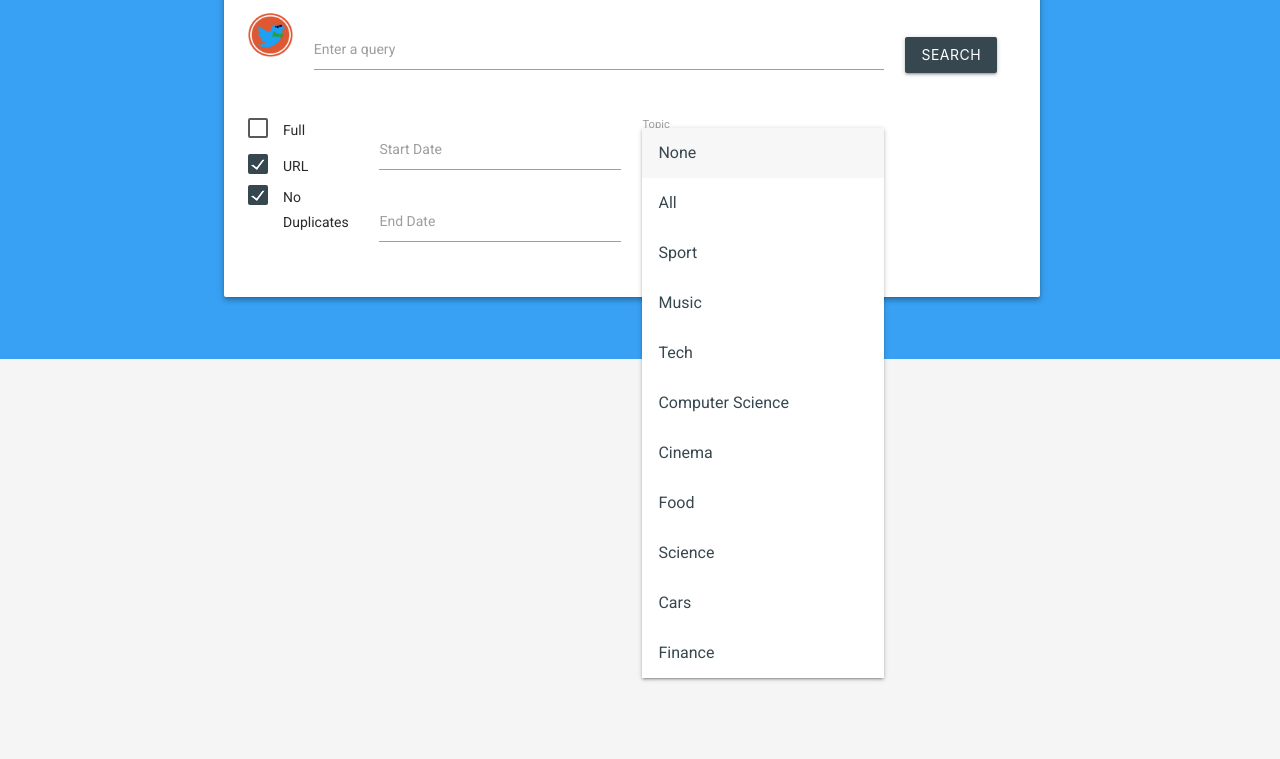
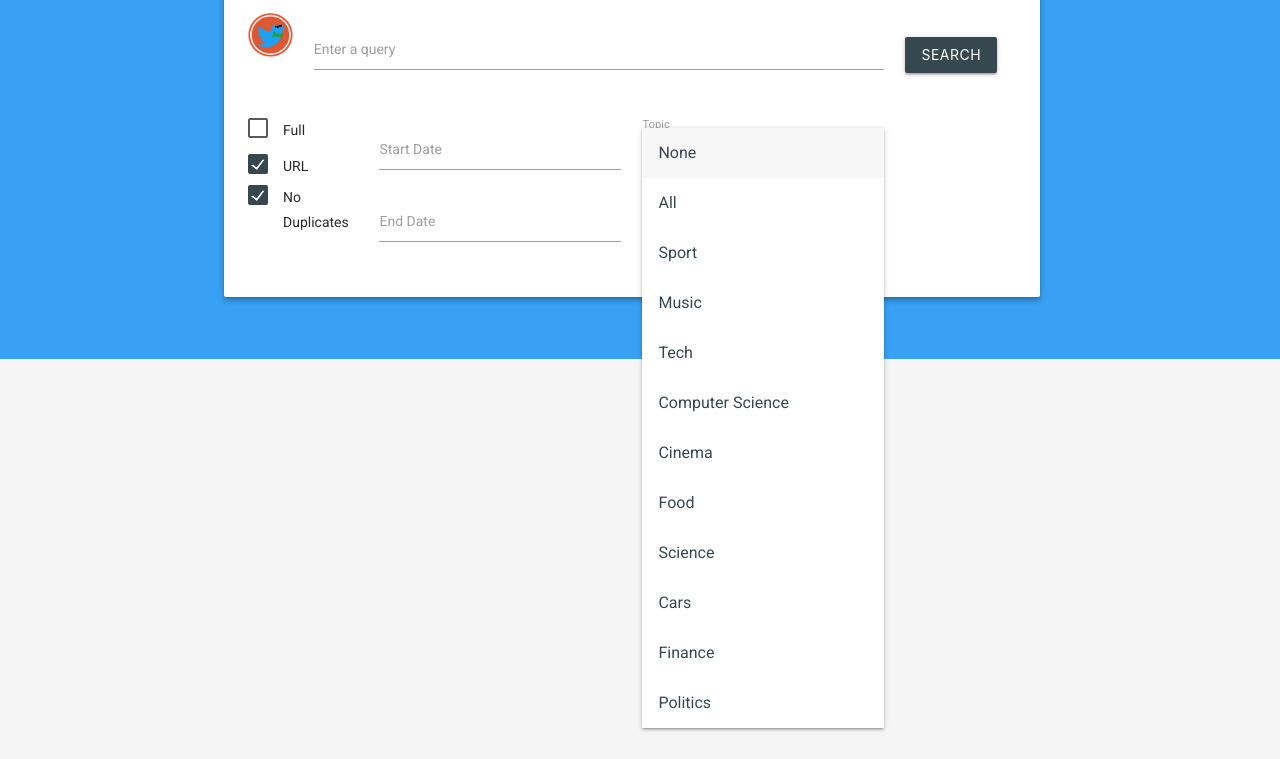
Before and after one commit to CostantiniMatteo/progetto-ir, a Flask app: page / in a window 1280 px wide, after a click on "None". Shown: the part 41-800 px from the top of the page. Run offline with Flask 2, Linux system fonts and the light colour scheme; data that the repository does not hold is empty; some libraries are stand-ins or nearby versions.

Commit message:
politics

```diff
--- a/webapp/templates/index.html
+++ b/webapp/templates/index.html
@@ -286,6 +286,7 @@
                                       <li id="select-options-ef57fc28-0269-898c-3da3-7afb2b3f953f7" tabindex="0"><span>Science</span></li>
                                       <li id="select-options-ef57fc28-0269-898c-3da3-7afb2b3f953f8" tabindex="0"><span>Cars</span></li>
                                       <li id="select-options-ef57fc28-0269-898c-3da3-7afb2b3f953f9" tabindex="0"><span>Finance</span></li>
+                                      <li id="select-options-ef57fc28-0269-898c-3da3-7afb2b3f953f9" tabindex="0"><span>Politics</span></li>
                                     </ul>
                                       <svg class="caret" height="24" viewBox="0 0 24 24" width="24" xmlns="http://www.w3.org/2000/svg">
                                         <path d="M7 10l5 5 5-5z">
@@ -304,6 +305,7 @@
                                       <option value="science">Science</option>
                                       <option value="cars">Cars</option>
                                       <option value="finance">Finance</option>
+                                      <option value="politics">Politics</option>
                                     </select>
                                   </div>
                                 </div>
```
